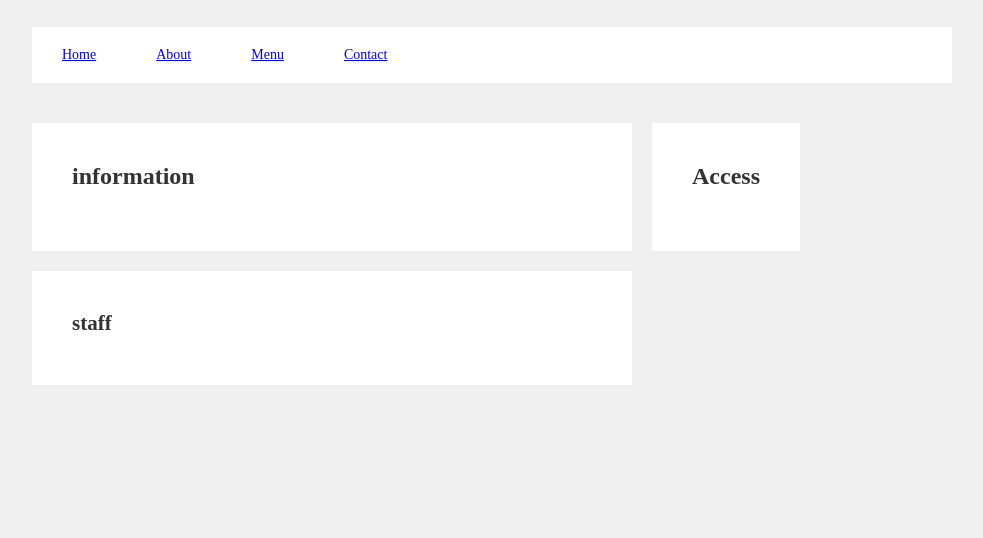
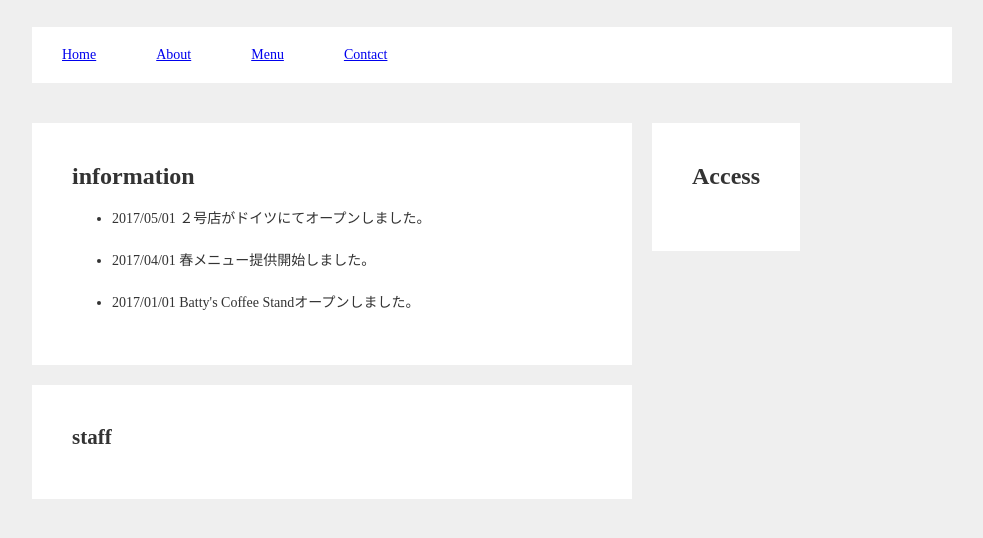
Before and after one commit to 20-kurihara-nbo/html-css, a plain HTML site: page batty_coffee_stand/index.html in a window 1280 px wide. Shown: the part 110-648 px from the top of the page, without its empty margins (148-1131 px from the left). Drawn offline with Linux system fonts and the light colour scheme.

Commit message:
informationの実装

```diff
--- a/batty_coffee_stand/css/style.css
+++ b/batty_coffee_stand/css/style.css
@@ -73,3 +73,7 @@ header {
     wight: 300px;
     float: left;
 }
+
+.information-list li {
+    margin-bottom: 10px;
+}
--- a/batty_coffee_stand/index.html
+++ b/batty_coffee_stand/index.html
@@ -26,6 +26,11 @@
                 <div class="left-contents">
                     <div class="card-contents">
                       <h2 class="text-title">information</h2>
+                      <ul class="information-list">
+                          <li>2017/05/01 ２号店がドイツにてオープンしました。</li>
+                      　　<li>2017/04/01 春メニュー提供開始しました。</li>
+                      　　<li>2017/01/01 Batty's Coffee Standオープンしました。</li>
+                      </ul>
                     </div>
                     <div class="card-contents">
                       <h2 class="text~title">staff</h2>
```
